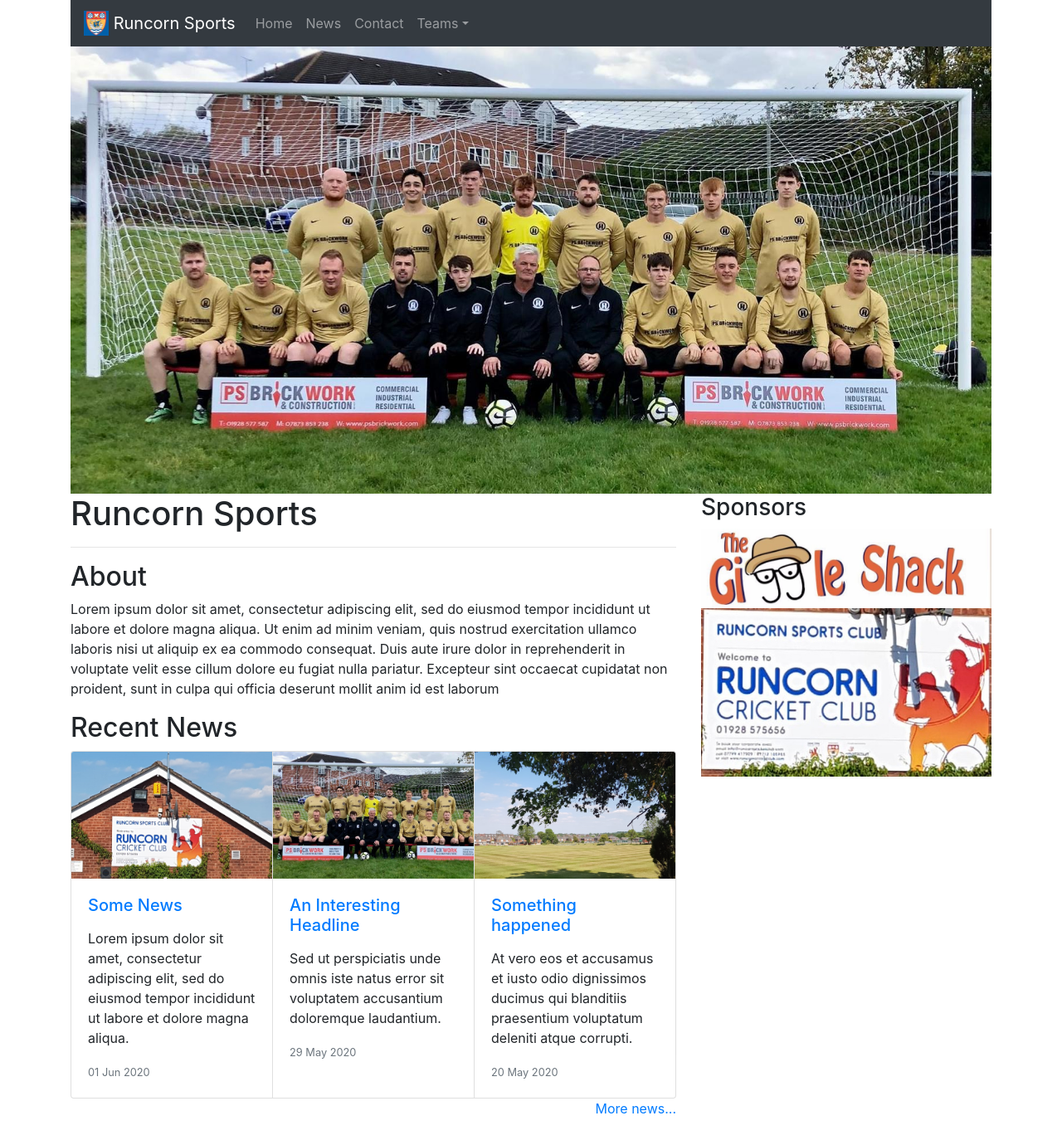
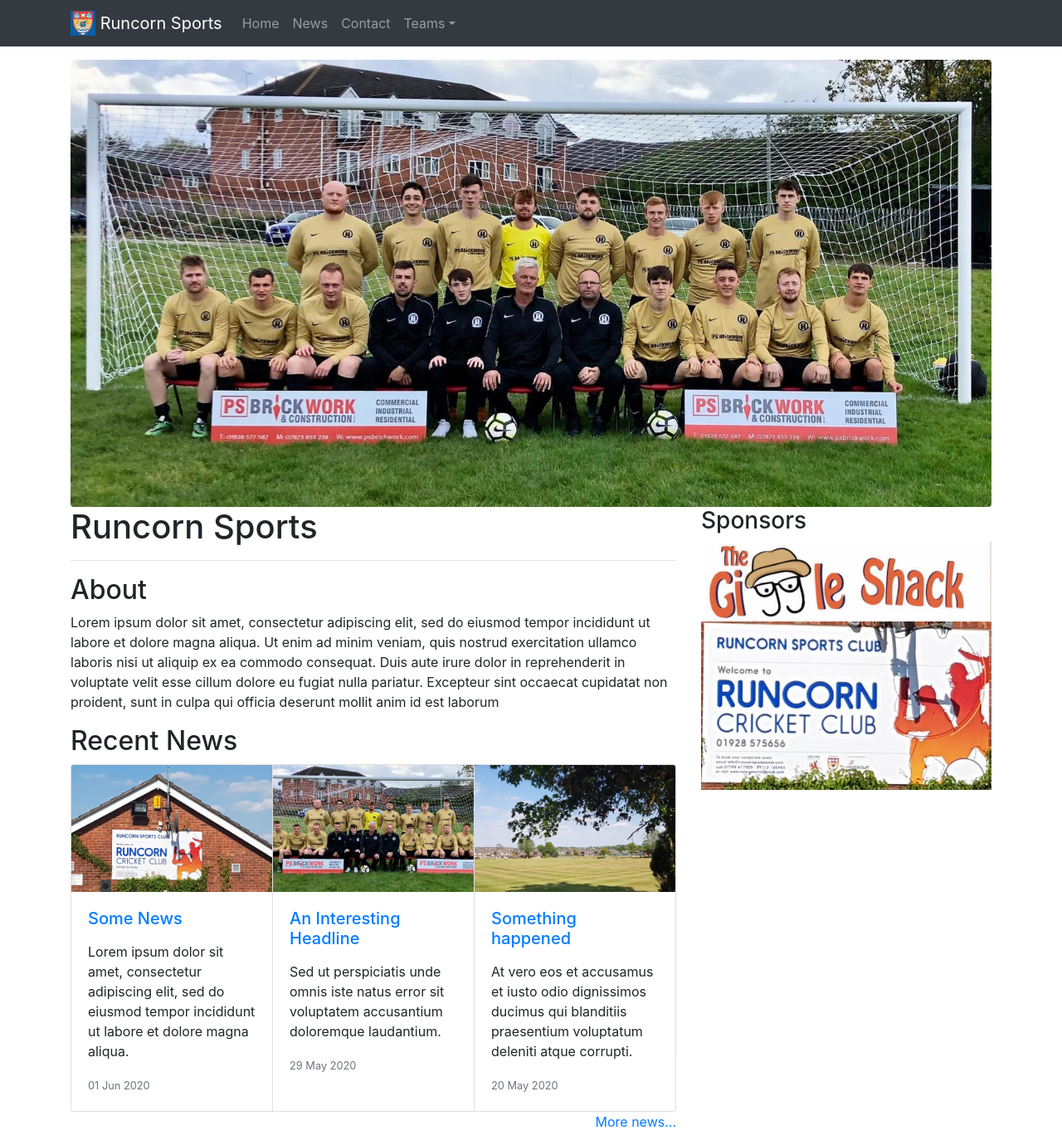
Before and after one commit to Runcornsports/Runcornsports.github.io, a Jekyll site: the page built from index.html, in a window 1280 px wide. Shown: the whole page at 83% size. Built offline with Jekyll 4.4.1, drawn with Linux system fonts in a browser that asks for light colours.

Commit message:
Create full width navigation

```diff
--- a/_includes/navigation.html
+++ b/_includes/navigation.html
@@ -1,4 +1,5 @@
 <nav class="navbar navbar-expand-md navbar-dark bg-dark">
+    <div class="container">
     <a class="navbar-brand" href="/">
         <img src="/assets/images/logo.jpg" width="30" height="30" class="d-inline-block align-top">
         Runcorn Sports
@@ -33,4 +34,5 @@
             {% endfor %}
         </ul>
     </div>
+    </div>
 </nav>
--- a/_layouts/default.html
+++ b/_layouts/default.html
@@ -20,8 +20,10 @@
         </style>
     </head>
     <body>
-        <div class="container">
         {% include navigation.html %}
+
+        <div class="container pt-3">
+
         {{ content }}
         </div>
 
--- a/_layouts/news.html
+++ b/_layouts/news.html
@@ -2,7 +2,7 @@
 layout: default
 ---
 
-<div class="row  pt-3">
+<div class="row">
     <div class="col-md-8">
         {{ content }}
     </div>
--- a/index.html
+++ b/index.html
@@ -3,7 +3,11 @@ layout: default
 title: Runcorn Sports
 ---
 <!-- Big team photo, will be scolling at some point -->
-<img src="/assets/images/team.jpg" class="img-fluid" alt="team photo">
+<div class="row">
+    <div class="col-md-12">
+        <img src="/assets/images/team.jpg" class="img-fluid rounded" alt="team photo"/>
+    </div>
+</div>
 <div class="row">
     <div class="col-md-8">
         <h1>{{ page.title }}</h1>
```
